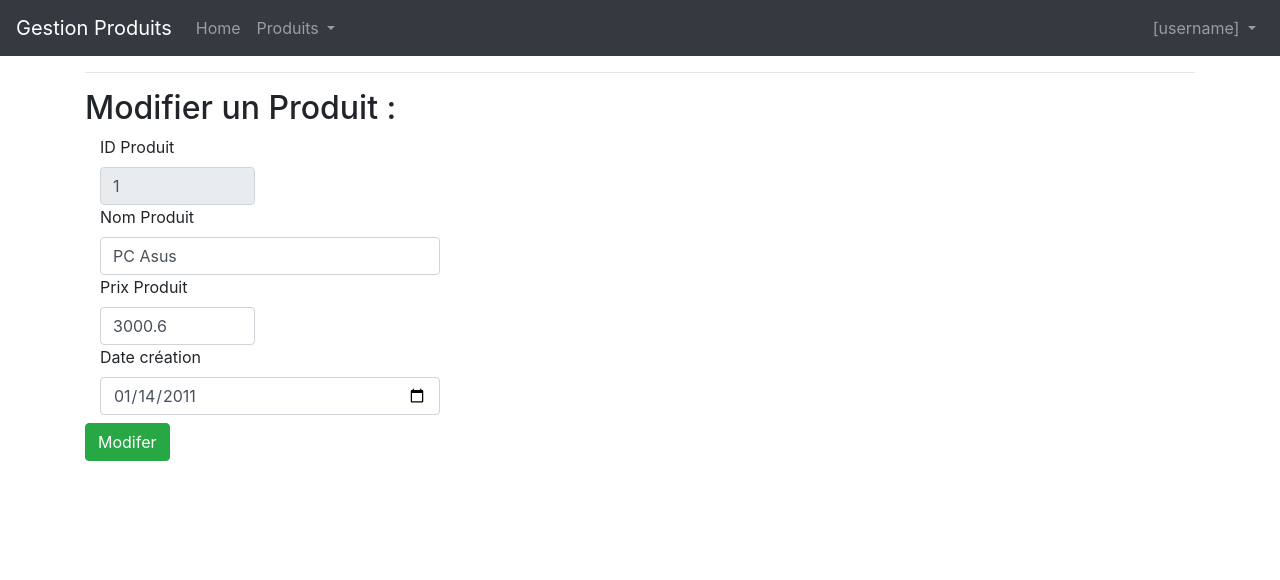
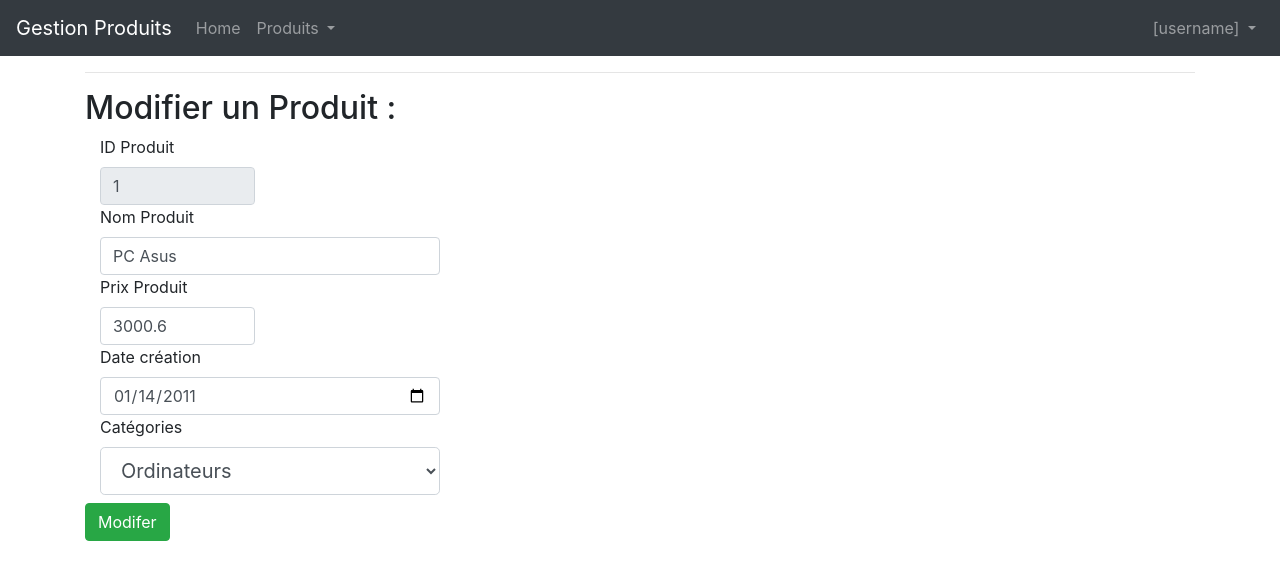
Before and after one commit to Djibba/GestionProduit-Front, an Angular app: page /updateProduit/1 in a window 1280 px wide. Shown: the top 580 px of the page. Built offline with nearby package versions, Linux system fonts and the light colour scheme.

Commit message:
feat: ajout de la fonctionnalité de mise à jour de categories des produits

```diff
--- a/src/app/add-produit/add-produit.component.ts
+++ b/src/app/add-produit/add-produit.component.ts
@@ -2,6 +2,7 @@ import { Component, OnInit } from '@angular/core';
 import { Produit } from './../model/produit.model';
 import { ProduitService } from './../services/produit.service';
 import { Categorie } from './../model/categorie.model';
+import { Router } from '@angular/router';
 
 @Component({
   selector: 'app-add-produit',
@@ -16,7 +17,7 @@ export class AddProduitComponent implements OnInit {
     newIdCat!: number;
     newCategorie?: Categorie;
 
-    constructor(private produitService: ProduitService) { }
+    constructor(private produitService: ProduitService,private router: Router) { }
 
     ngOnInit(): void {
       this.categories = this.produitService.listerCategories();
@@ -27,6 +28,7 @@ export class AddProduitComponent implements OnInit {
       this.newProduit.categorie = this.newCategorie;
       this.produitService.ajouterProduit(this.newProduit);
       this.message = `Produit ${this.newProduit.nomProduit} ajouté avec succès !`;
+      this.router.navigate(['produits']);
     }
 
 }
--- a/src/app/update-produit/update-produit.component.html
+++ b/src/app/update-produit/update-produit.component.html
@@ -1,5 +1,5 @@
 <div class="container">
-  <hr>
+  <hr />
   <div><h2>Modifier un Produit :</h2></div>
   <form>
     <div class="col-sm-2 col-md-2 col-lg-2">
@@ -40,6 +40,19 @@
         class="form-control"
       />
     </div>
+    <div class="col-sm-4 col-md-4 col-lg-4">
+      <label>Catégories</label>
+      <select
+        class="form-control form-control-lg"
+        id="idCat"
+        name="idCat"
+        [(ngModel)]="updatedCatId"
+      >
+        <option *ngFor="let cat of categories" [value]="cat.idCat">
+          {{ cat.nomCat }}
+        </option>
+      </select>
+    </div>
     <div class="mt-2">
       <button type="submit" (click)="updateProduit()" class="btn btn-success">
         Modifer
--- a/src/app/update-produit/update-produit.component.ts
+++ b/src/app/update-produit/update-produit.component.ts
@@ -12,18 +12,19 @@ import { Categorie } from './../model/categorie.model';
 export class UpdateProduitComponent implements OnInit {
 
   currentProduit = new Produit();
-  categorie!: Categorie[];
-  updateCatid!: number;
+  categories!: Categorie[];
+  updatedCatId!: number;
 
   constructor(private activatedRoute: ActivatedRoute, private router: Router, private produitService: ProduitService) { }
 
   ngOnInit(): void {
-    this.categorie = this.produitService.listerCategories();
+    this.categories = this.produitService.listerCategories();
     this.currentProduit = this.produitService.consulterProduit(this.activatedRoute.snapshot.params['id']);
-    this.updateCatid = this.currentProduit.categorie!.idCat;
+    this.updatedCatId = this.currentProduit.categorie!.idCat;
   }
 
   updateProduit() {
+    this.currentProduit.categorie = this.produitService.consulterCategorie(this.updatedCatId);
     this.produitService.updateProduit(this.currentProduit);
     this.router.navigate(['produits']);
   }
```
